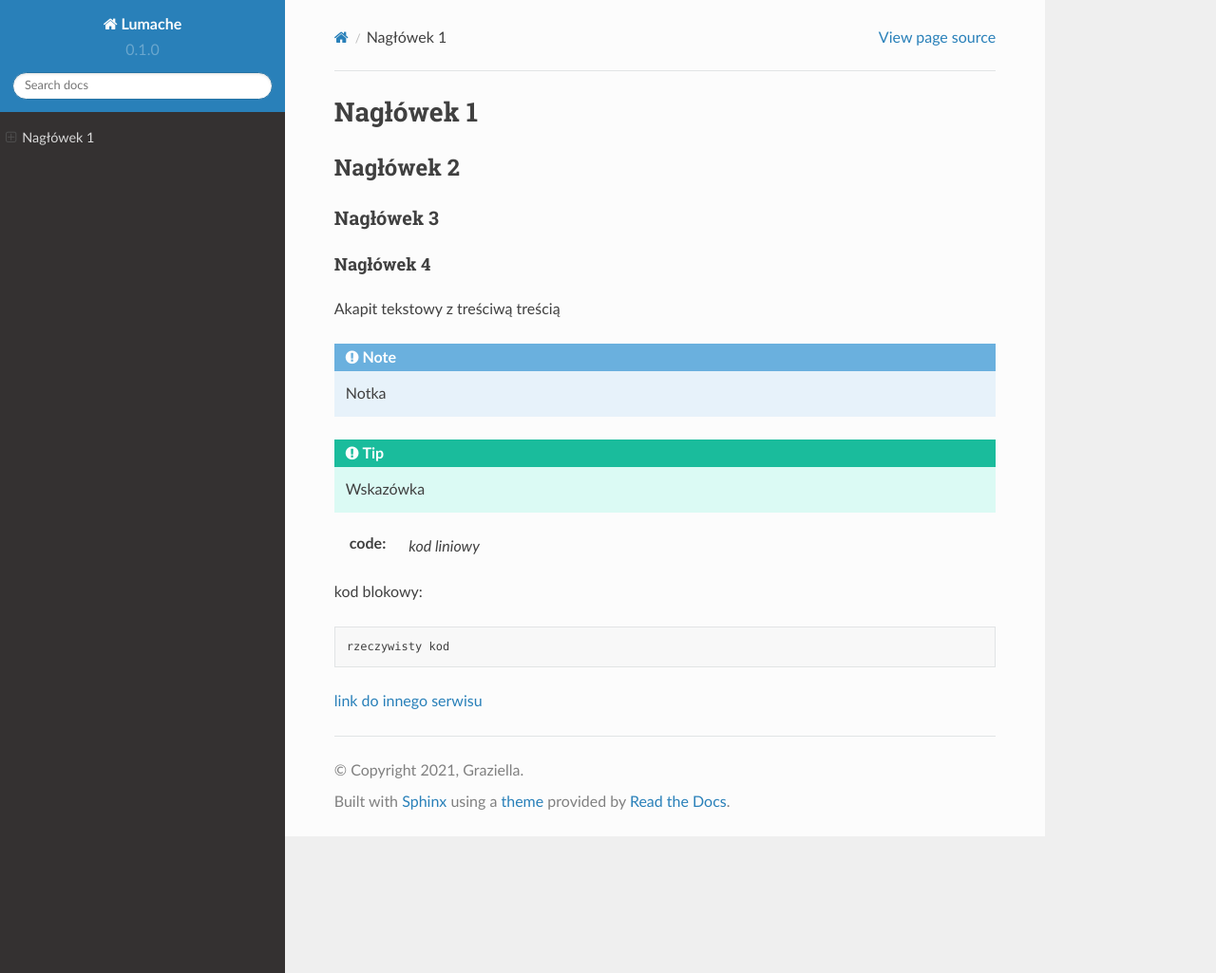
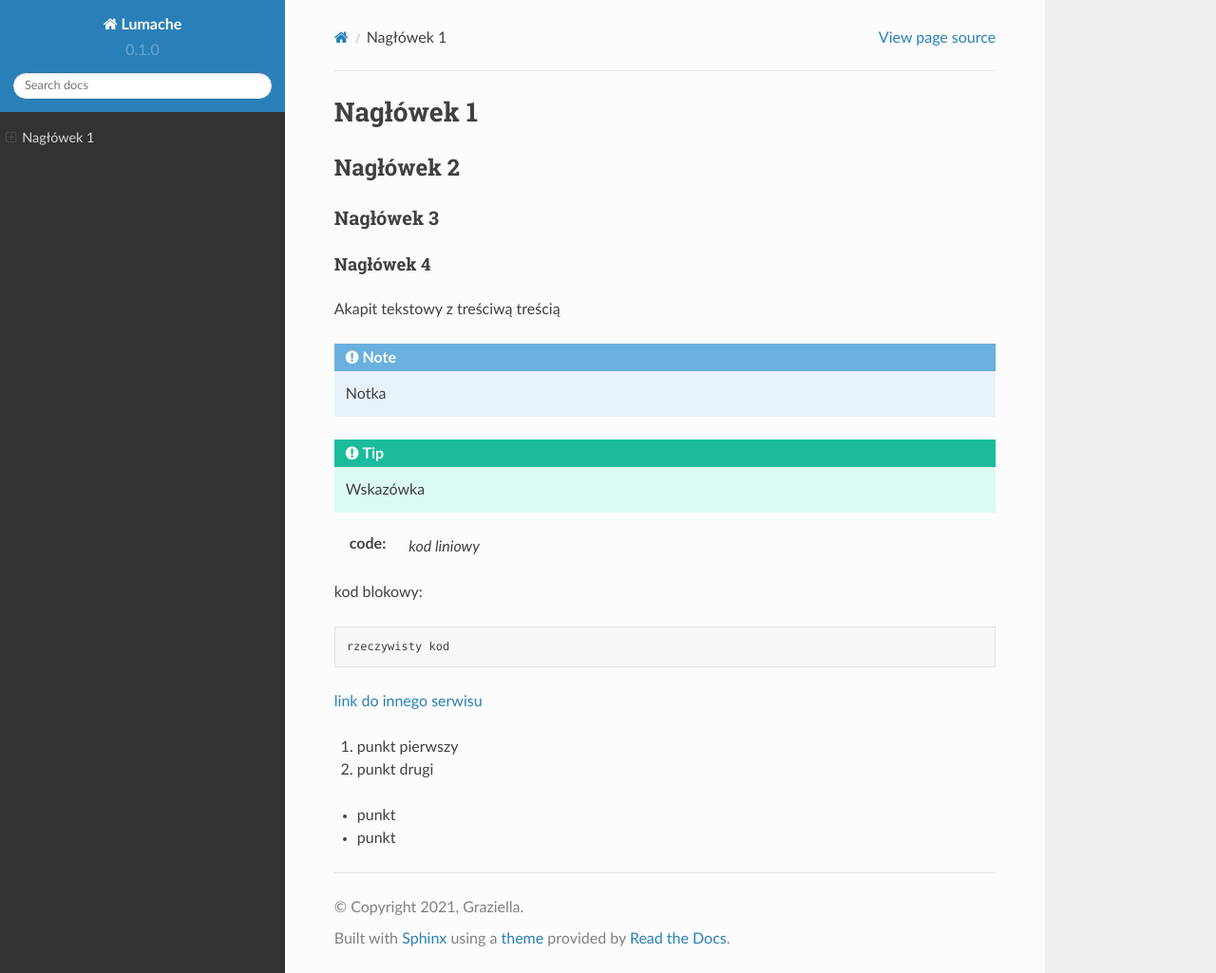
Before and after one commit to bepti14/zse-4tpfk-rtd, a Sphinx documentation site: the page built from docs/source/index.rst, in a window 1280 px wide and 1025 px high. Shown: the whole window at 95% size. Built offline with Sphinx 7.4.7 and the Read the Docs theme 2.0.0, drawn with Linux system fonts in a browser that asks for light colours.

Commit message:
Update index.rst

```diff
--- a/docs/source/index.rst
+++ b/docs/source/index.rst
@@ -23,3 +23,9 @@ kod blokowy::
   rzeczywisty kod
 
 `link do innego serwisu <https://github.com/>`_
+
+#. punkt pierwszy
+#. punkt drugi
+
+* punkt
+* punkt
```
